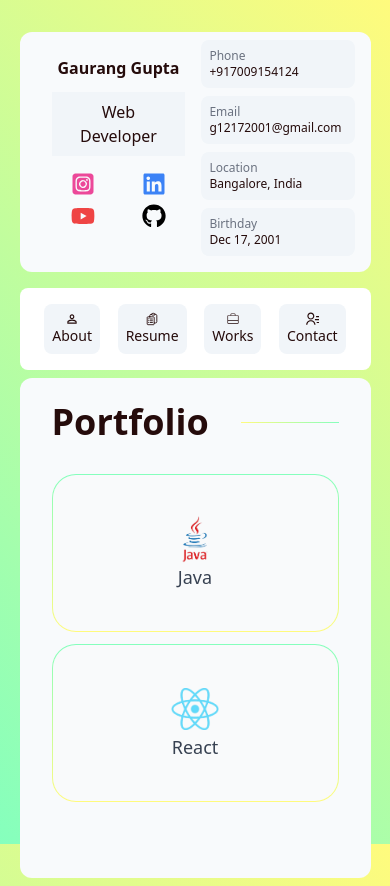
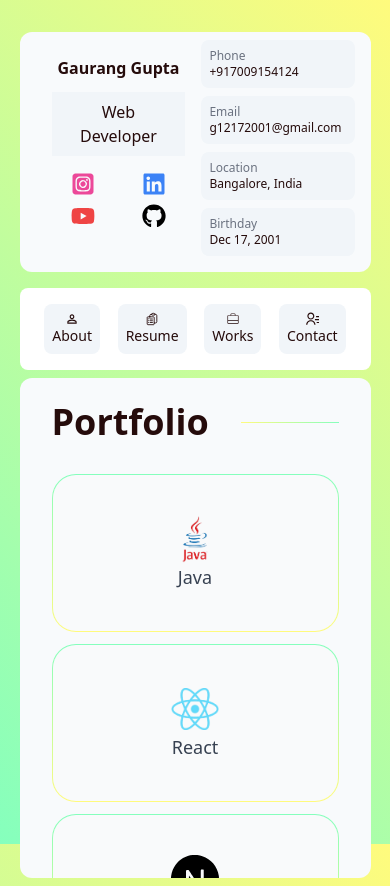
Before and after one commit to Gaurang-gupta/portfolio-gaurang, a React (Create React App) app: page /works in a window 390 px wide. Built offline with nearby package versions, Linux system fonts and the light colour scheme.

Commit message:
Added works for each category

```diff
--- a/public/index.html
+++ b/public/index.html
@@ -24,7 +24,7 @@
       work correctly both with client-side routing and a non-root public URL.
       Learn how to configure a non-root public URL by running `npm run build`.
     -->
-    <title>React App</title>
+    <title>Portfolio | Gaurang</title>
   </head>
   <body>
     <noscript>You need to enable JavaScript to run this app.</noscript>
--- a/src/Components/Contact/Contact.js
+++ b/src/Components/Contact/Contact.js
@@ -3,6 +3,8 @@ import React from 'react'
 function Contact() {
     const divStyle = "w-full flex flex-col pb-7"
     const inputStyle = "border-b-2 outline-0"
+
+
   return (
     <div className='xl:px-12 xl:py-10 xs:px-8 xs:py-6 text-justify w-full'>
         <h1 className='text-4xl font-bold pb-4 flex items-center'>
--- a/src/Components/Project/Project.js
+++ b/src/Components/Project/Project.js
@@ -1,8 +1,26 @@
 import React from 'react'
+import projects from "../../data/data.json"
+import ProjectCard from '../../utils/ProjectCard/ProjectCard'
 
-function Project({ id }) {
+function Project() {
+  const path = window.location.pathname.split("/")
+  const projectsData = projects[path[2]]
   return (
-    <div>{id}</div>
+    <main className='xl:px-12 xl:py-10 xs:px-8 xs:py-6 text-justify w-full'>
+      <h1 className='text-4xl font-bold pb-4 flex items-center'>
+        {path[2]} Projects <div className='xs:hidden sm:block w-[50%] h-[1px] ml-8 styleHeading'></div>
+      </h1>
+
+      {projectsData.map(project => (
+        <ProjectCard
+          key={project.id}
+          name={project.name}
+          summary={project.summary}
+          github={project.github}
+          deployment={project.deployment}
+        />
+      ))}
+    </main>
   )
 }
 
--- a/src/Components/Works/Works.js
+++ b/src/Components/Works/Works.js
@@ -13,6 +13,12 @@ function Works() {
             name: "React",
             image: "./React_icon.png",
             alt: "React"
+        },
+        {
+            id: "3",
+            name: "Next",
+            image: "./nextjs_image.svg",
+            alt: "Next"
         }
     ]
   return (
--- /dev/null
+++ b/src/data/data.json
@@ -0,0 +1,29 @@
+{
+    "Java": [
+        {
+            "id": "1",
+            "name": "Notepad clone",
+            "summary": "I built a Notepad clone using Java Swing. This project replicates the basic functionality of the classic Notepad application, allowing users to create, edit, and save text files. With a simple and intuitive interface, it offers essential features like cut, copy, paste, and undo, all implemented using Java Swing components for a smooth and responsive user experience.",
+            "github": "https://github.com/Gaurang-gupta/NotepadClone",
+            "deployment": ""
+        }
+    ],
+    "React": [
+        {
+            "id": "1",
+            "name": "Disney Clone",
+            "summary": "I recently completed a project where I created a Disney+ clone using ReactJS. To handle user authentication, I integrated Google Authenticator, which is provided by Firebase. And guess what? I hosted the entire website using Firebase services! 🚀 \n ✨👨‍💻 Feel free to tweak it or add your personal touch to it!😊",
+            "github": "https://github.com/Gaurang-gupta/Disney-clone",
+            "deployment": "https://disney-clone-f3e0d.web.app/"
+        }
+    ],
+    "Next": [
+        {
+            "id": "1",
+            "name": "Google Search Engine Clone",
+            "summary": "I created a Google search engine clone using the Google Search API, built with Next.js and styled with Tailwind CSS. This project replicates Google's search functionality, providing fast, server-rendered results and a sleek, responsive design.",
+            "github": "https://github.com/Gaurang-gupta/google-clone",
+            "deployment": "https://google-clone-chi-six.vercel.app/"
+        }
+    ]
+}
--- a/src/index.js
+++ b/src/index.js
@@ -30,7 +30,7 @@ const router = createBrowserRouter([
   },
   {
     path: "/works/:id",
-    element: <App main={<Project id={window.location.pathname}/>}/>
+    element: <App main={<Project/>}/>
   }
 
 ]);
--- /dev/null
+++ b/src/utils/ProjectCard/ProjectCard.js
@@ -0,0 +1,27 @@
+import React from 'react'
+import { FaGithub } from "react-icons/fa";
+import { IoLinkOutline } from "react-icons/io5";
+function ProjectCard({
+    name,
+    summary,
+    github,
+    deployment
+}) {
+  return (
+    <div className='pb-6'>
+        <h3 className='text-2xl text-gray-600'>{name}</h3>
+        <p className='text-justify py-3'>{summary}</p>
+        <div className='flex justify-between text-xl sm:w-[10%] xs:w-[20%]'>
+            <a href={github}>
+                <FaGithub/>
+            </a>
+            {deployment !== "" &&
+            <a href={deployment}>
+                <IoLinkOutline/>
+            </a>}
+        </div>
+    </div>
+  )
+}
+
+export default ProjectCard
```
Also changed, not shown: public/nextjs_image.svg (added).
